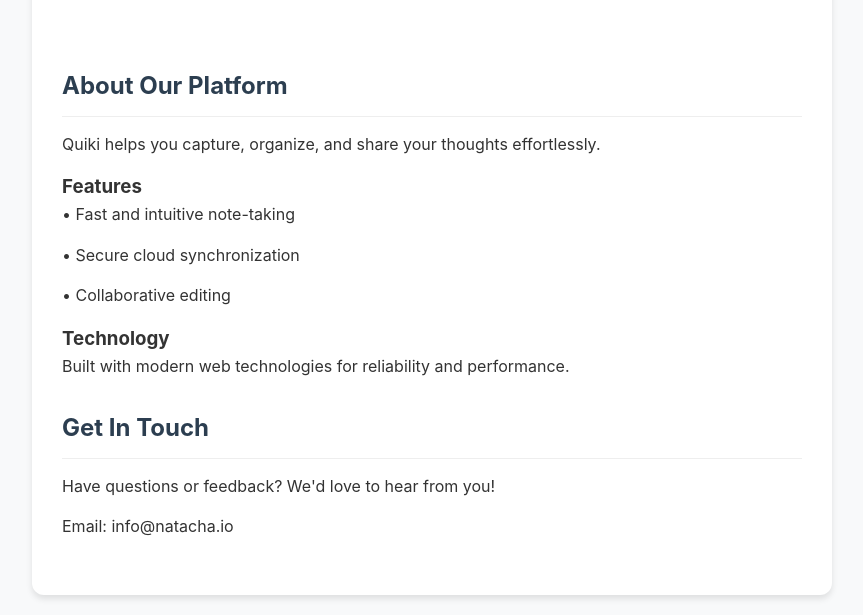
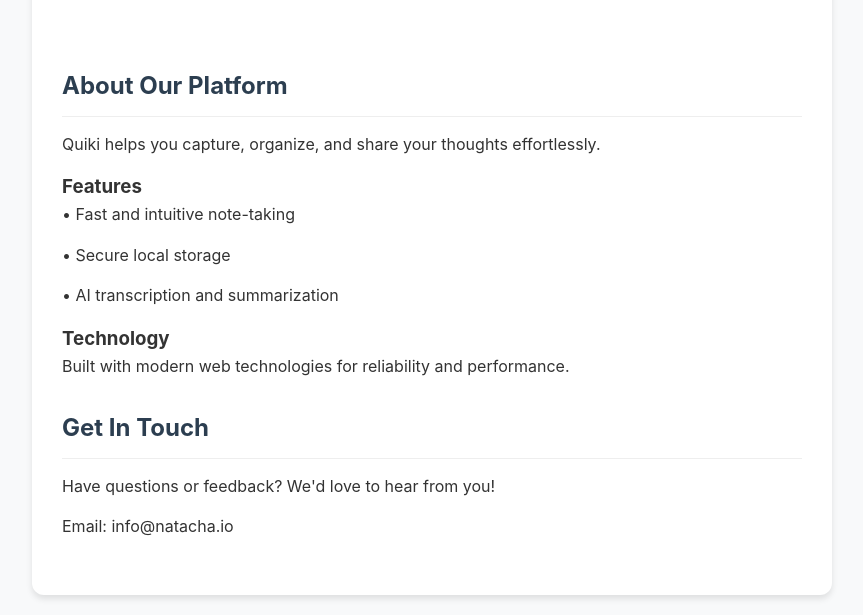
Before and after one commit to Darthkatzs/notetakersite, a plain HTML site: page site/index.html in a window 1280 px wide. Shown: the part 205-820 px from the top of the page, without its empty margins (208-1071 px from the left). Drawn offline with Linux system fonts and the light colour scheme.

Commit message:
Update features list with local storage and AI capabilities

```diff
--- a/site/index.html
+++ b/site/index.html
@@ -114,8 +114,8 @@
 
             <h3>Features</h3>
             <p>• Fast and intuitive note-taking</p>
-            <p>• Secure cloud synchronization</p>
-            <p>• Collaborative editing</p>
+            <p>• Secure local storage</p>
+            <p>• AI transcription and summarization</p>
 
             <h3>Technology</h3>
             <p>Built with modern web technologies for reliability and performance.</p>
```
